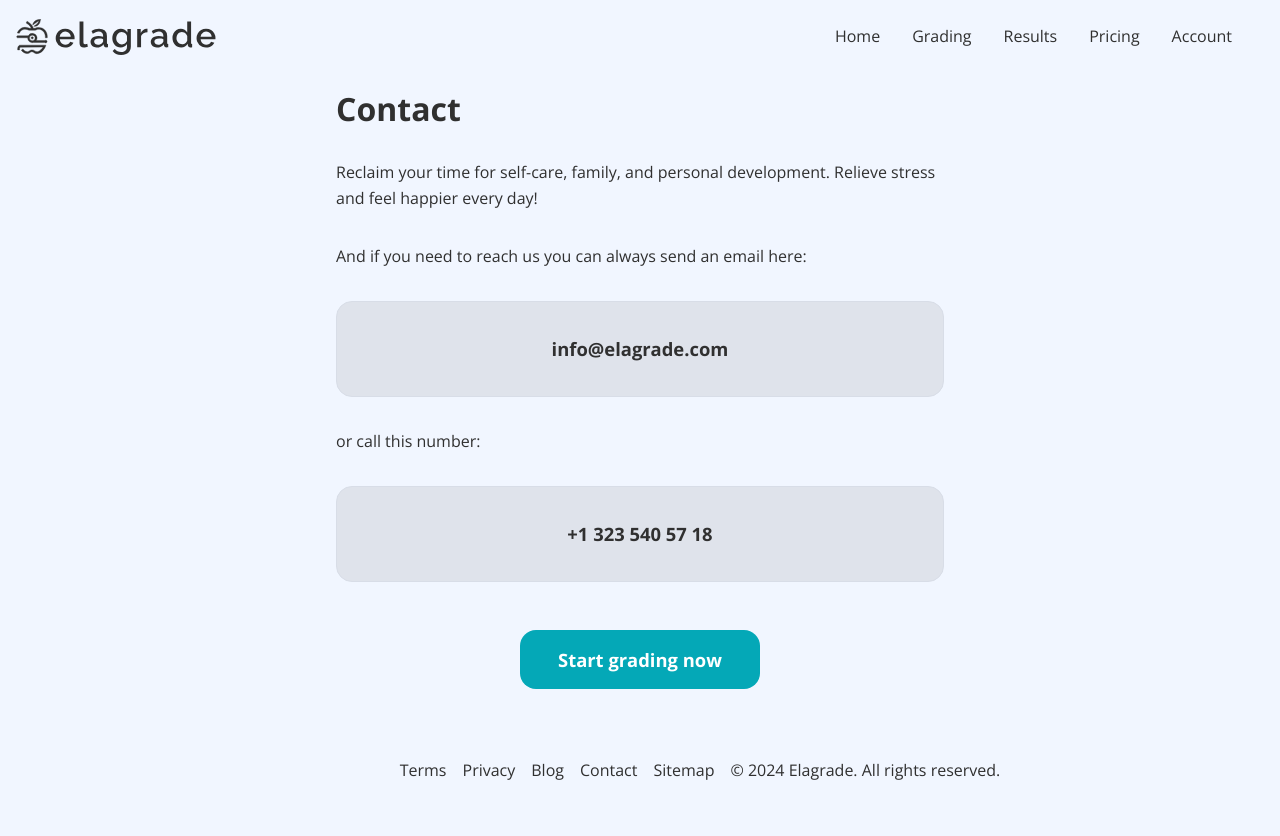
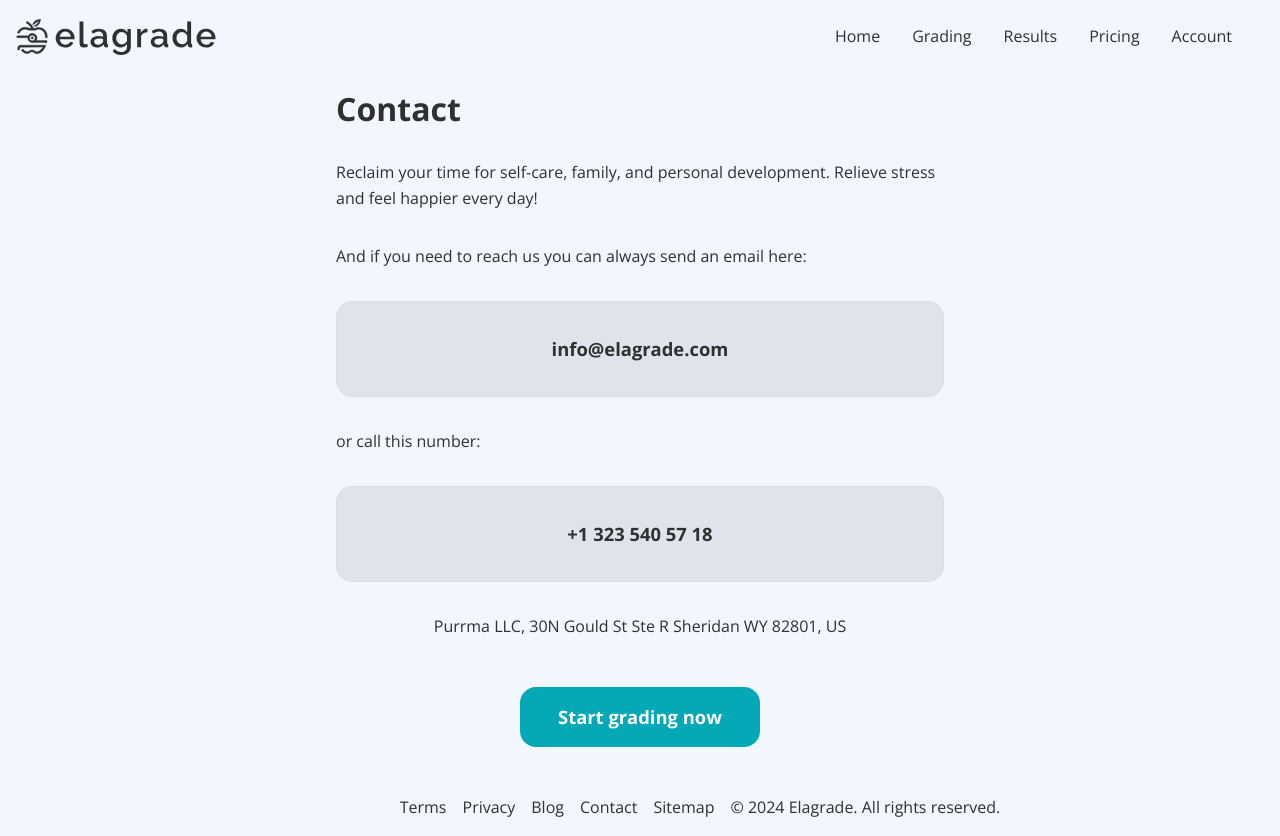
Before and after one commit to andreisucman/elagrade-frontend, a Next.js app: page /contact in a window 1280 px wide. Before the commit the page ends 800 px from the top, so only its background shows below. Built offline with nearby package versions, Linux system fonts and the light colour scheme; no server answers; some icons are missing.

Commit message:
progress

```diff
--- a/pages/contact/index.tsx
+++ b/pages/contact/index.tsx
@@ -34,6 +34,9 @@ const ContactPage: React.FC = () => {
           <p className={styles.email}>info@elagrade.com</p>
           <p>or call this number:</p>
           <p className={styles.email}>+1 323 540 57 18</p>
+          <p style={{ textAlign: "center" }}>
+            Purrma LLC, 30N Gould St Ste R Sheridan WY 82801, US
+          </p>
           <Button
             buttonText={"Start grading now"}
             onClick={handleRoute}
```
